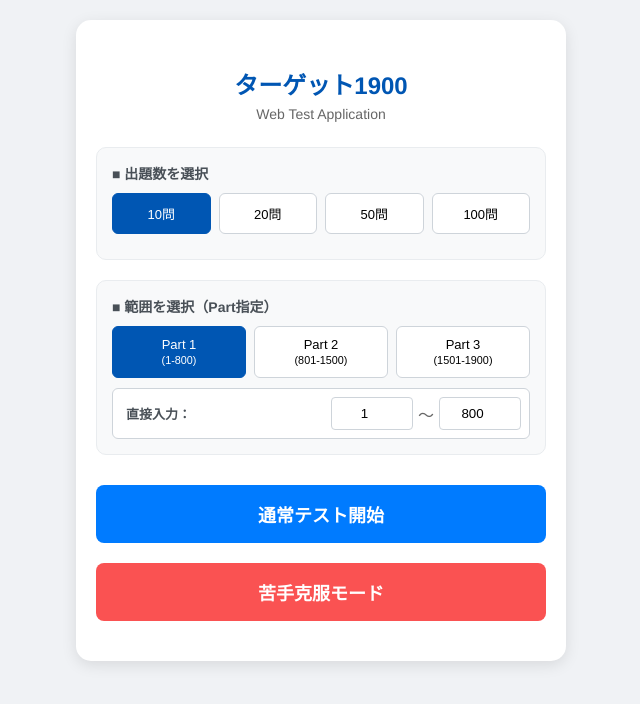
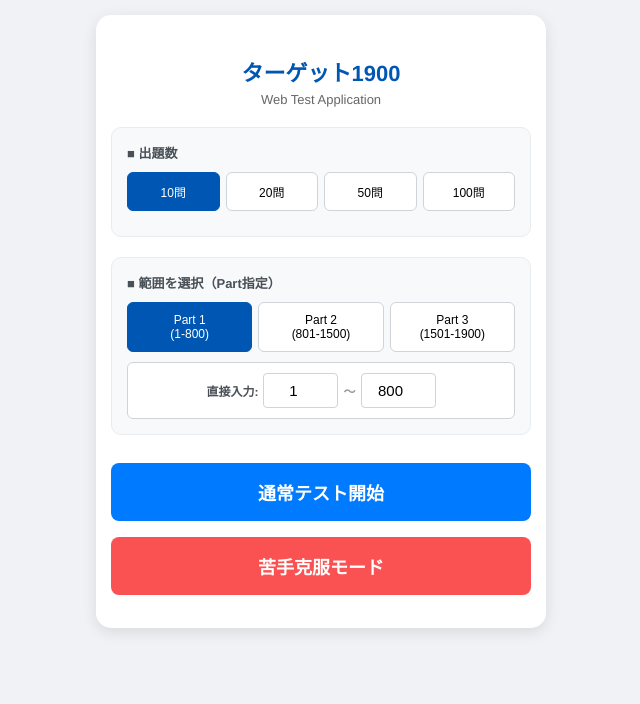
Before and after one commit to jin871/target1900-webtest, a Flask app: page / in a window 1280 px wide. Shown: the top 704 px of the page, without its empty margins (319-959 px from the left). Run offline with Flask 3, Linux system fonts and the light colour scheme.

Commit message:
Update index.html

```diff
--- a/target1900test/templates/index.html
+++ b/target1900test/templates/index.html
@@ -5,49 +5,45 @@
     <meta name="viewport" content="width=device-width, initial-scale=1.0">
     <title>ターゲット1900 Webテスト</title>
     <style>
-        body { font-family: 'Helvetica Neue', Arial, sans-serif; background-color: #f0f2f5; text-align: center; color: #333; margin: 0; padding: 20px; }
+        * { box-sizing: border-box; }
+        body { font-family: 'Helvetica Neue', Arial, sans-serif; background-color: #f0f2f5; text-align: center; color: #333; margin: 0; padding: 15px; }
         #app-container {
-            max-width: 450px; margin: 0 auto; background: white;
-            padding: 30px 20px; border-radius: 15px; box-shadow: 0 4px 15px rgba(0,0,0,0.1);
+            max-width: 450px; width: 100%; margin: 0 auto; background: white;
+            padding: 25px 15px; border-radius: 15px; box-shadow: 0 4px 15px rgba(0,0,0,0.1);
             min-height: 500px;
         }
-        h1 { color: #0056b3; font-size: 24px; margin-bottom: 5px; }
-        .subtitle { font-size: 14px; color: #666; margin-bottom: 25px; }
-
+        h1 { color: #0056b3; font-size: 22px; margin-bottom: 5px; }
+        .subtitle { font-size: 13px; color: #666; margin-bottom: 20px; }
         .setting-box { background: #f8f9fa; padding: 15px; border-radius: 10px; margin-bottom: 20px; text-align: left; border: 1px solid #e9ecef; }
-        .setting-title { margin-top: 0; font-weight: bold; color: #495057; font-size: 14px; margin-bottom: 10px; display: block; }
-
-        .select-grid { display: grid; grid-template-columns: repeat(4, 1fr); gap: 8px; margin-bottom: 10px; }
-        .select-grid-3 { display: grid; grid-template-columns: repeat(3, 1fr); gap: 8px; margin-bottom: 10px; }
-
-        .btn-opt {
-            padding: 10px 5px; font-size: 13px; background-color: #fff; border: 1px solid #ced4da;
-            border-radius: 6px; cursor: pointer; transition: all 0.2s;
-        }
-        .btn-opt:hover { background-color: #e9ecef; }
+        .setting-title { margin-top: 0; font-weight: bold; color: #495057; font-size: 13px; margin-bottom: 10px; display: block; }
+        .select-grid { display: grid; grid-template-columns: repeat(4, 1fr); gap: 6px; margin-bottom: 10px; }
+        .select-grid-3 { display: grid; grid-template-columns: repeat(3, 1fr); gap: 6px; margin-bottom: 10px; }
+        .btn-opt { padding: 10px 2px; font-size: 12px; background-color: #fff; border: 1px solid #ced4da; border-radius: 6px; cursor: pointer; transition: all 0.2s; }
         .btn-opt.active { background-color: #0056b3; color: white; border-color: #0056b3; }
-
-        .btn-main {
-            padding: 16px; font-size: 18px; margin: 10px 0; cursor: pointer; border: none;
-            border-radius: 8px; font-weight: bold; width: 100%; transition: transform 0.1s;
-        }
-        .btn-main:active { transform: scale(0.98); }
+        .btn-main { padding: 16px; font-size: 18px; margin: 8px 0; cursor: pointer; border: none; border-radius: 8px; font-weight: bold; width: 100%; }
         .btn-blue { background-color: #007bff; color: white; }
         .btn-red { background-color: #fa5252; color: white; }
 
+        .custom-inputs {
+            display: flex; align-items: center; justify-content: center;
+            gap: 5px; margin-top: 10px; background: #fff; padding: 10px 5px;
+            border-radius: 6px; border: 1px solid #ced4da;
+        }
+        .custom-inputs span { font-size: 12px; white-space: nowrap; font-weight: bold; color: #495057; }
+        input[type="number"] {
+            width: 75px; padding: 8px 2px; border: 1px solid #ced4da;
+            border-radius: 4px; text-align: center; font-size: 15px;
+        }
+
         .number { color: #6c757d; font-size: 14px; font-weight: bold; text-align: left; }
         .status { font-size: 16px; margin: 10px 0; color: #495057; font-weight: bold;}
-        .card { font-size: 38px; font-weight: bold; margin: 60px 0; min-height: 80px; display: flex; align-items: center; justify-content: center; text-align: center; }
-
+        .card { font-size: 34px; font-weight: bold; margin: 50px 0; min-height: 80px; display: flex; align-items: center; justify-content: center; }
         .btn-action { padding: 15px; font-size: 16px; border: none; border-radius: 8px; font-weight: bold; cursor: pointer; }
-        .btn-full { width: 100%; background-color: #f1f3f5; color: #333; }
+        .btn-full { width: 100%; background-color: #f1f3f5; }
         .btn-half { width: 48%; }
         .btn-green { background-color: #28a745; color: white; }
         .btn-wrong { background-color: #e03131; color: white; }
-
         .hidden { display: none !important; }
-        .custom-inputs { display: flex; align-items: center; gap: 5px; margin-top: 10px; background: #fff; padding: 8px; border-radius: 6px; border: 1px solid #ced4da;}
-        input[type="number"] { width: 70px; padding: 8px 5px; border: 1px solid #ced4da; border-radius: 4px; text-align: center; }
     </style>
 </head>
 <body>
@@ -58,7 +54,7 @@
         <div class="subtitle">Web Test Application</div>
 
         <div class="setting-box">
-            <span class="setting-title">■ 出題数を選択</span>
+            <span class="setting-title">■ 出題数</span>
             <div class="select-grid">
                 <button class="btn-opt count-btn active" onclick="setCount(10, this)">10問</button>
                 <button class="btn-opt count-btn" onclick="setCount(20, this)">20問</button>
@@ -71,15 +67,15 @@
         <div class="setting-box">
             <span class="setting-title">■ 範囲を選択（Part指定）</span>
             <div class="select-grid-3">
-                <button class="btn-opt stage-btn active" data-start="1" data-end="800" onclick="toggleStageBtn(this)">Part 1<br><small>(1-800)</small></button>
-                <button class="btn-opt stage-btn" data-start="801" data-end="1500" onclick="toggleStageBtn(this)">Part 2<br><small>(801-1500)</small></button>
-                <button class="btn-opt stage-btn" data-start="1501" data-end="1900" onclick="toggleStageBtn(this)">Part 3<br><small>(1501-1900)</small></button>
+                <button class="btn-opt stage-btn active" data-start="1" data-end="800" onclick="toggleStageBtn(this)">Part 1<br>(1-800)</button>
+                <button class="btn-opt stage-btn" data-start="801" data-end="1500" onclick="toggleStageBtn(this)">Part 2<br>(801-1500)</button>
+                <button class="btn-opt stage-btn" data-start="1501" data-end="1900" onclick="toggleStageBtn(this)">Part 3<br>(1501-1900)</button>
             </div>
 
             <div class="custom-inputs">
-                <span style="flex-grow: 1; text-align: left; font-weight: bold; color: #495057; font-size: 13px; padding-left: 5px;">直接入力：</span>
+                <span>直接入力:</span>
                 <input type="number" id="custom-start" value="1" min="0" max="1900" step="100" oninput="clearStageSelection()" onkeydown="if(event.key === 'Enter') startTest('normal')">
-                <span style="color: #666;">〜</span>
+                <span style="color: #999;">〜</span>
                 <input type="number" id="custom-end" value="800" min="0" max="1900" step="100" oninput="clearStageSelection()" onkeydown="if(event.key === 'Enter') startTest('normal')">
             </div>
         </div>
@@ -102,31 +98,17 @@
     </div>
 
     <div id="result-screen" class="hidden">
-        <h2 style="margin-top: 40px;">Result</h2>
-        <div class="card" id="score-display" style="font-size: 32px; margin: 30px 0;">0/0</div>
+        <h2>Result</h2>
+        <div class="card" id="score-display" style="font-size: 32px;">0/0</div>
         <p id="saving-text" style="color: #28a745; font-weight: bold;"></p>
-        <button class="btn-main btn-blue" onclick="location.reload()">タイトルに戻る (Enter/Space)</button>
+        <button class="btn-main btn-blue" onclick="location.reload()">タイトルに戻る</button>
     </div>
 </div>
 
 <script>
-    let words = [];
-    let currentMode = 'normal';
-    let currentIndex = 0;
-    let isFront = true;
-    let correctWords = [];
-    let incorrectWords = [];
-
-    function setCount(num, btn) {
-        document.getElementById('question-count').value = num;
-        document.querySelectorAll('.count-btn').forEach(b => b.classList.remove('active'));
-        btn.classList.add('active');
-    }
-
-    function clearStageSelection() {
-        document.querySelectorAll('.stage-btn.active').forEach(b => b.classList.remove('active'));
-    }
-
+    let words = []; let currentMode = 'normal'; let currentIndex = 0; let isFront = true; let correctWords = []; let incorrectWords = [];
+    function setCount(num, btn) { document.getElementById('question-count').value = num; document.querySelectorAll('.count-btn').forEach(b => b.classList.remove('active')); btn.classList.add('active'); }
+    function clearStageSelection() { document.querySelectorAll('.stage-btn.active').forEach(b => b.classList.remove('active')); }
     function toggleStageBtn(btn) {
         btn.classList.toggle('active');
         const activeStages = document.querySelectorAll('.stage-btn.active');
@@ -135,58 +117,41 @@
             activeStages.forEach(b => {
                 const s = parseInt(b.getAttribute('data-start'));
                 const e = parseInt(b.getAttribute('data-end'));
-                if (s < minStart) minStart = s;
-                if (e > maxEnd) maxEnd = e;
+                if (s < minStart) minStart = s; if (e > maxEnd) maxEnd = e;
             });
             document.getElementById('custom-start').value = minStart;
             document.getElementById('custom-end').value = maxEnd;
         }
     }
-
     async function startTest(mode) {
         currentMode = mode;
         const count = parseInt(document.getElementById('question-count').value);
-
         if (mode === 'normal') {
             const selectedRanges = [];
             const activeStages = document.querySelectorAll('.stage-btn.active');
-
             if (activeStages.length > 0) {
-                activeStages.forEach(btn => {
-                    selectedRanges.push([parseInt(btn.getAttribute('data-start')), parseInt(btn.getAttribute('data-end'))]);
-                });
+                activeStages.forEach(btn => { selectedRanges.push([parseInt(btn.getAttribute('data-start')), parseInt(btn.getAttribute('data-end'))]); });
             } else {
                 const start = parseInt(document.getElementById('custom-start').value);
                 const end = parseInt(document.getElementById('custom-end').value);
-                if (!isNaN(start) && !isNaN(end)) {
-                    selectedRanges.push([start, end]);
-                }
+                if (!isNaN(start) && !isNaN(end)) selectedRanges.push([start, end]);
             }
-
-            if(selectedRanges.length === 0) { alert("範囲を選択するか、数字を入力してください。"); return; }
-
-            const response = await fetch('/get_words', {
-                method: 'POST',
-                headers: {'Content-Type': 'application/json'},
-                body: JSON.stringify({count: count, ranges: selectedRanges})
-            });
+            if(selectedRanges.length === 0) { alert("範囲を指定してください。"); return; }
+            const response = await fetch('/get_words', { method: 'POST', headers: {'Content-Type': 'application/json'}, body: JSON.stringify({count: count, ranges: selectedRanges}) });
             const data = await response.json();
             if(data.error) { alert(data.error); return; }
             words = data.words;
-
         } else {
             let saved = JSON.parse(localStorage.getItem('target1900_weak') || '[]');
-            if (saved.length === 0) { alert("苦手な単語が登録されていません。"); return; }
+            if (saved.length === 0) { alert("苦手な単語がありません。"); return; }
             saved.sort(() => Math.random() - 0.5);
             words = saved.slice(0, count);
         }
-
         currentIndex = 0; correctWords = []; incorrectWords = [];
         document.getElementById('setup-screen').classList.add('hidden');
         document.getElementById('test-screen').classList.remove('hidden');
         updateDisplay();
     }
-
     function updateDisplay() {
         if(currentIndex >= words.length) { finishTest(); return; }
         const word = words[currentIndex];
@@ -196,30 +161,21 @@
         document.getElementById('flip-controls').classList.toggle('hidden', !isFront);
         document.getElementById('judge-controls').classList.toggle('hidden', isFront);
     }
-
     function flipCard() { isFront = false; updateDisplay(); }
     function markCorrect() { correctWords.push(words[currentIndex]); nextCard(); }
     function markIncorrect() { incorrectWords.push(words[currentIndex]); nextCard(); }
     function nextCard() { currentIndex++; isFront = true; updateDisplay(); }
-
     function finishTest() {
         document.getElementById('test-screen').classList.add('hidden');
         document.getElementById('result-screen').classList.remove('hidden');
         document.getElementById('score-display').innerText = `${words.length}問中 ${correctWords.length}問正解`;
-
         let saved = JSON.parse(localStorage.getItem('target1900_weak') || '[]');
-        let weakDict = {};
-        saved.forEach(w => weakDict[w.Number] = w);
+        let weakDict = {}; saved.forEach(w => weakDict[w.Number] = w);
         incorrectWords.forEach(w => weakDict[w.Number] = w);
-
-        if (currentMode === 'weak') {
-            correctWords.forEach(w => { if (weakDict[w.Number]) delete weakDict[w.Number]; });
-        }
-
+        if (currentMode === 'weak') correctWords.forEach(w => { if (weakDict[w.Number]) delete weakDict[w.Number]; });
         localStorage.setItem('target1900_weak', JSON.stringify(Object.values(weakDict)));
-        document.getElementById('saving-text').innerText = "学習記録をお使いの端末に保存しました！";
+        document.getElementById('saving-text').innerText = "記録を保存しました。";
     }
-
     document.addEventListener('keydown', (e) => {
         if (!document.getElementById('test-screen').classList.contains('hidden')) {
             if ((e.code === 'Space' || e.code === 'Enter') && isFront) { e.preventDefault(); flipCard(); }
```
